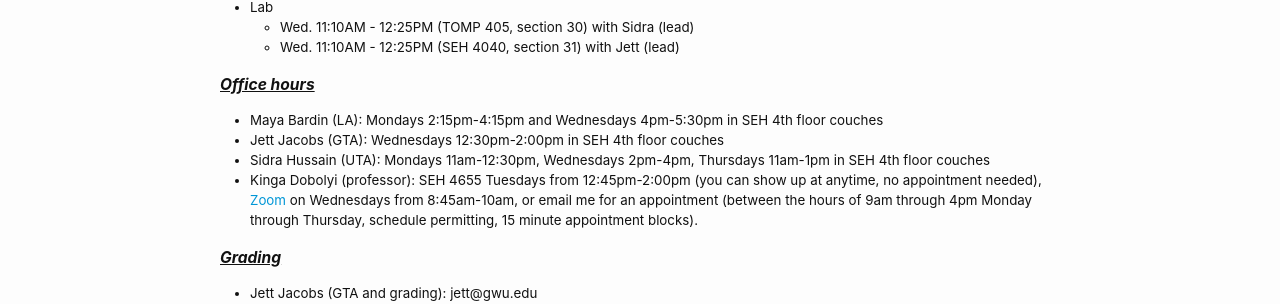
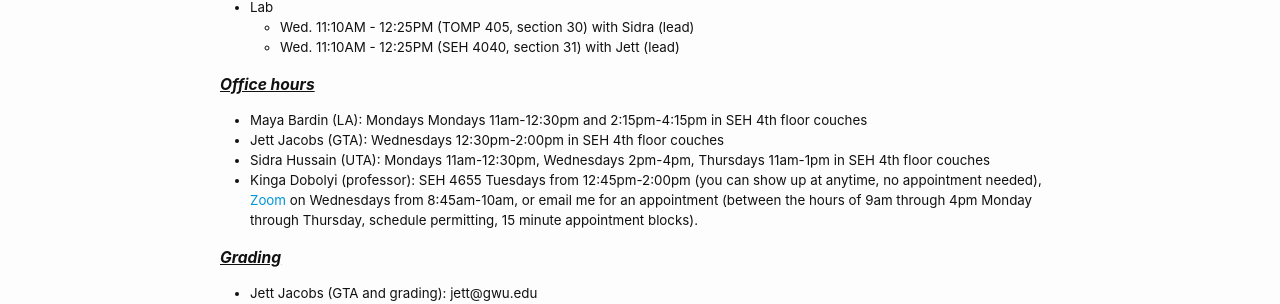
Before and after one commit to cs2113-f24/cs2113-f24.github.io, a Jekyll site: the page built from syllabus.md, in a window 1280 px wide and 900 px high. Shown: the part 389-693 px from the top of the window. Built offline with Jekyll 4.4.1, drawn with Linux system fonts in a browser that asks for light colours.

Commit message:
spring update

```diff
--- a/syllabus.md
+++ b/syllabus.md
@@ -27,7 +27,7 @@ aside:
   * Wed. 11:10AM - 12:25PM (SEH 4040, section 31) with Jett (lead)
 
 ### Office hours
-* Maya Bardin (LA): Mondays 2:15pm-4:15pm and Wednesdays 4pm-5:30pm in SEH 4th floor couches
+* Maya Bardin (LA): Mondays Mondays 11am-12:30pm and 2:15pm-4:15pm in SEH 4th floor couches
 * Jett Jacobs (GTA): Wednesdays 12:30pm-2:00pm in SEH 4th floor couches
 * Sidra Hussain (UTA): Mondays 11am-12:30pm, Wednesdays 2pm-4pm, Thursdays 11am-1pm in SEH 4th floor couches
 * Kinga Dobolyi (professor): SEH 4655 Tuesdays from 12:45pm-2:00pm (you can show up at anytime, no appointment needed), [Zoom](https://gwu-edu.zoom.us/j/6378326351) on Wednesdays from 8:45am-10am, or email me for an appointment (between the hours of 9am through 4pm Monday through Thursday, schedule permitting, 15 minute appointment blocks).
```
